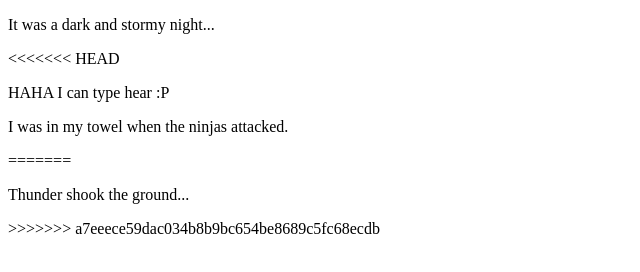
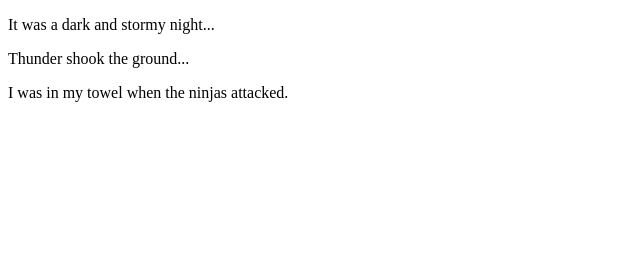
Before and after one commit to bteddygames/fireside-story, a plain HTML site: page index.html in a window 1280 px wide. Shown: the whole page, without its empty margins (0-640 px from the left). Drawn offline with Linux system fonts and the light colour scheme.

Commit message:
Fixed it

```diff
--- a/index.html
+++ b/index.html
@@ -2,11 +2,7 @@
 <html>
     <body>
         <p>It was a dark and stormy night...</p>
-<<<<<<< HEAD
-        <p>HAHA I can type hear :P</p>
+        <p>Thunder shook the ground...</p>
         <p>I was in my towel when the ninjas attacked.</p>
-=======
-        <p>Thunder shook the ground...</p>
->>>>>>> a7eeece59dac034b8b9bc654be8689c5fc68ecdb
     </body>
 </html>
```
